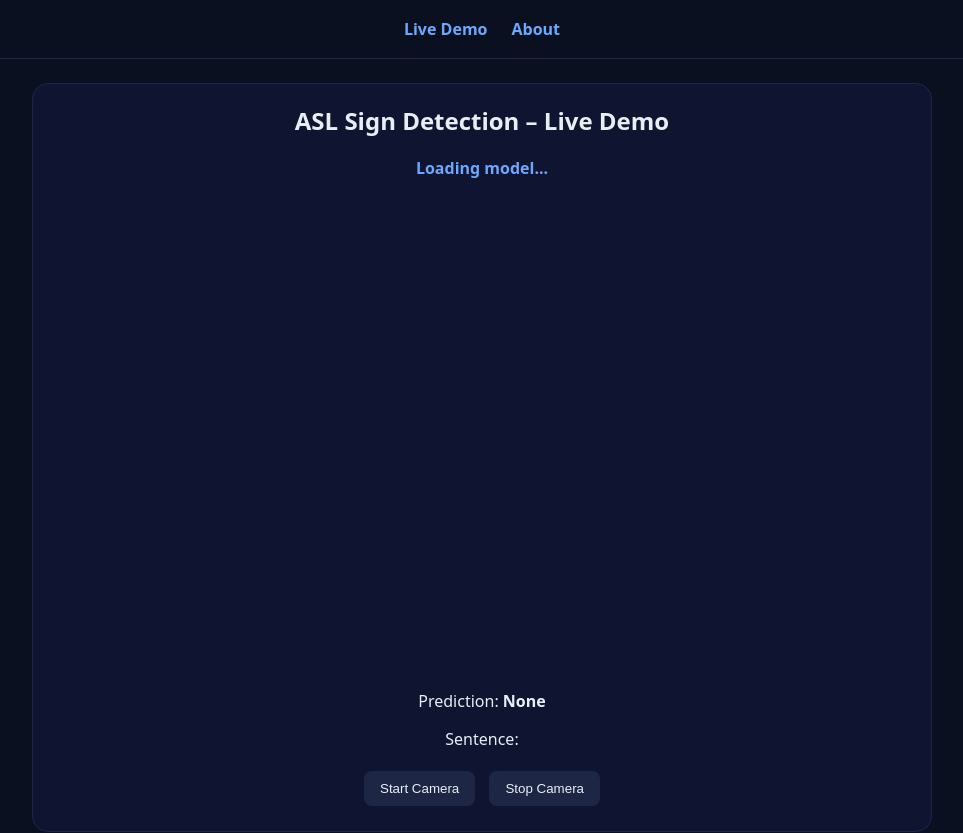
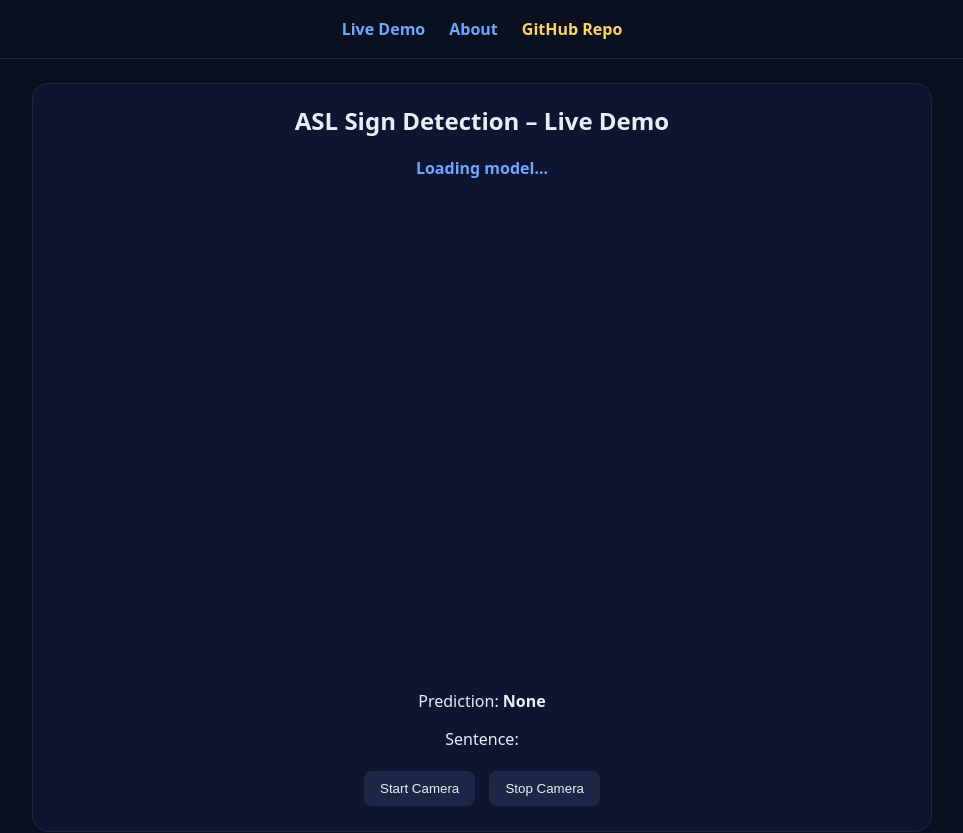
Before and after one commit to wonglukas/ASL-Sign-Detection-Web-App, a plain HTML site: page index.html in a window 1280 px wide. Shown: the top 833 px of the page, without its empty margins (158-1121 px from the left). Drawn offline with Linux system fonts and the light colour scheme.

Commit message:
Initial commit: ASL Sign Detection project

```diff
--- a/index.html
+++ b/index.html
@@ -8,6 +8,7 @@
     body { margin:0; font-family: system-ui, sans-serif; background:#0b1020; color:#e9eef5; }
     nav { display:flex; justify-content:center; gap:24px; padding:18px; border-bottom:1px solid #1d2745; }
     nav a { color:#6ea8fe; text-decoration:none; font-weight:600; }
+    nav a.github-link { color:#ffd166; } /* highlight GitHub link */
     main { padding:24px; max-width:900px; margin:0 auto; text-align:center; }
     .card { background:#0f1530; border:1px solid #1c2748; border-radius:16px; padding:20px; margin-bottom:20px; }
     h1,h2,h3 { margin-top:0; }
@@ -27,6 +28,7 @@
   <nav>
     <a href="index.html">Live Demo</a>
     <a href="about.html">About</a>
+    <a href="https://github.com/wonglukas/ASL-Sign-Detection-Web-App" target="_blank" class="github-link">GitHub Repo</a>
   </nav>
 
   <main>
```
